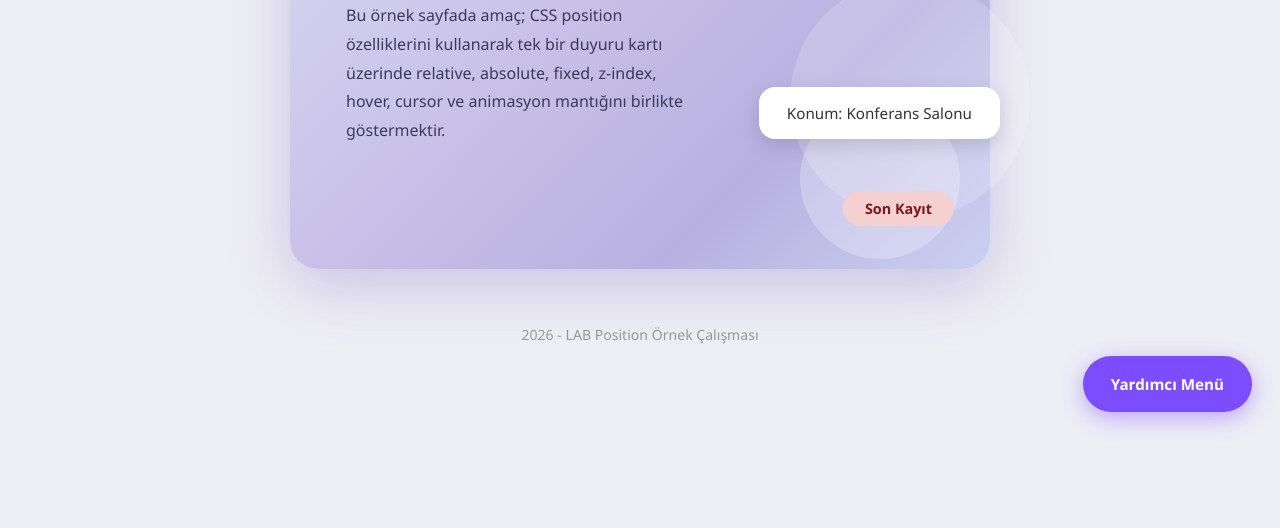
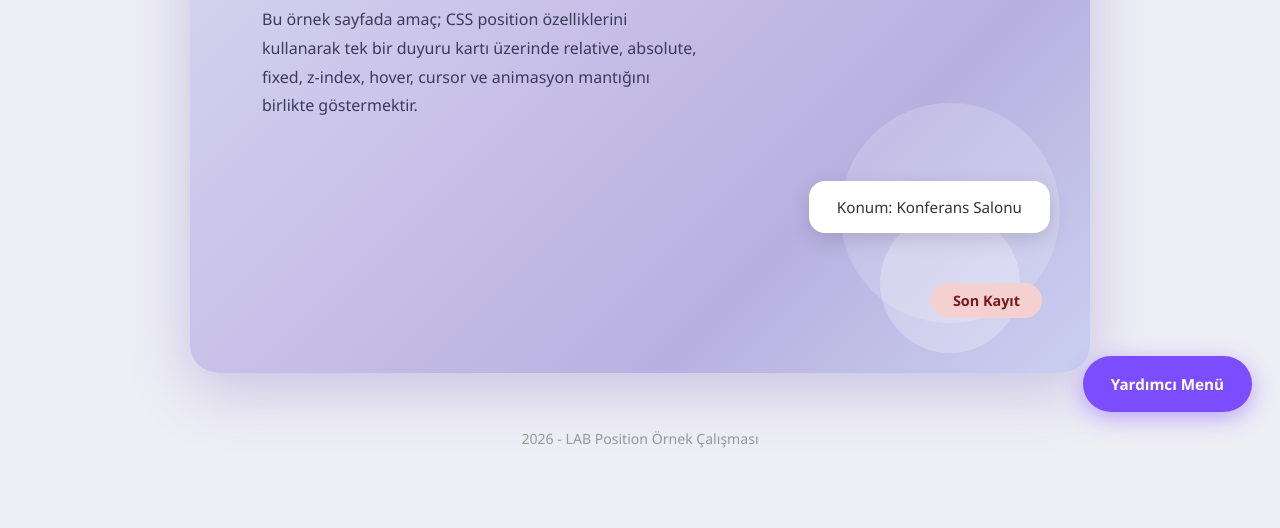
Before and after one commit to furkankoksalan/Web_Programlama_115_lab07, a plain HTML site: page lab-position.html in a window 1280 px wide. Shown: the part 360-888 px from the top of the page. Before the commit the page ends 800 px from the top, so only its background shows below. Drawn offline with Linux system fonts and the light colour scheme.

Commit message:
Update lab-position.html

```diff
--- a/lab-position.html
+++ b/lab-position.html
@@ -42,11 +42,11 @@
         .card-wrapper {
             position: relative;          /* relative: absolute öğelerin referansı */
             width: 100%;
-            max-width: 700px;
-            min-height: 420px;
+            max-width: 900px;
+            min-height: 540px;
             background: linear-gradient(135deg, #d8d8f0 0%, #c8c0e8 40%, #b8b0e0 70%, #cad0f0 100%);
             border-radius: 28px;
-            padding: 80px 56px 100px;
+            padding: 100px 72px 120px;
             box-shadow: 0 16px 60px rgba(100, 80, 180, 0.28);
             overflow: visible;
             animation: cardFadeIn 0.8s ease both;
@@ -66,10 +66,10 @@
         /* ===== DEKORATIF DAİRELER (üst üste, z-index ile) ===== */
         .deco-circle-1 {
             position: absolute;          /* absolute – kapsayıcıya göre */
-            right: -40px;
+            right: 30px;
             bottom: 50px;
-            width: 240px;
-            height: 240px;
+            width: 220px;
+            height: 220px;
             border-radius: 50%;
             background: rgba(255, 255, 255, 0.18);
             z-index: 0;                  /* en altta */
@@ -77,10 +77,10 @@
 
         .deco-circle-2 {
             position: absolute;
-            right: 30px;
-            bottom: 10px;
-            width: 160px;
-            height: 160px;
+            right: 70px;
+            bottom: 20px;
+            width: 140px;
+            height: 140px;
             border-radius: 50%;
             background: rgba(255, 255, 255, 0.25);
             z-index: 1;                  /* ortada */
@@ -157,8 +157,8 @@
         /* ===== KUTU – "Konum" (orta-sağ, absolute) ===== */
         .badge-location {
             position: absolute;
-            bottom: 130px;
-            right: -10px;
+            bottom: 140px;
+            right: 40px;
             background: #fff;
             color: #333;
             font-size: 0.95em;
@@ -180,8 +180,8 @@
         /* ===== ROZET 3 – "Son Kayıt" (sağ alt, absolute + float animasyonu) ===== */
         .badge-deadline {
             position: absolute;
-            bottom: 36px;
-            right: 36px;
+            bottom: 48px;
+            right: 48px;
             background: #f5d0d0;
             color: #7a1a1a;
             font-size: 0.9em;
```
